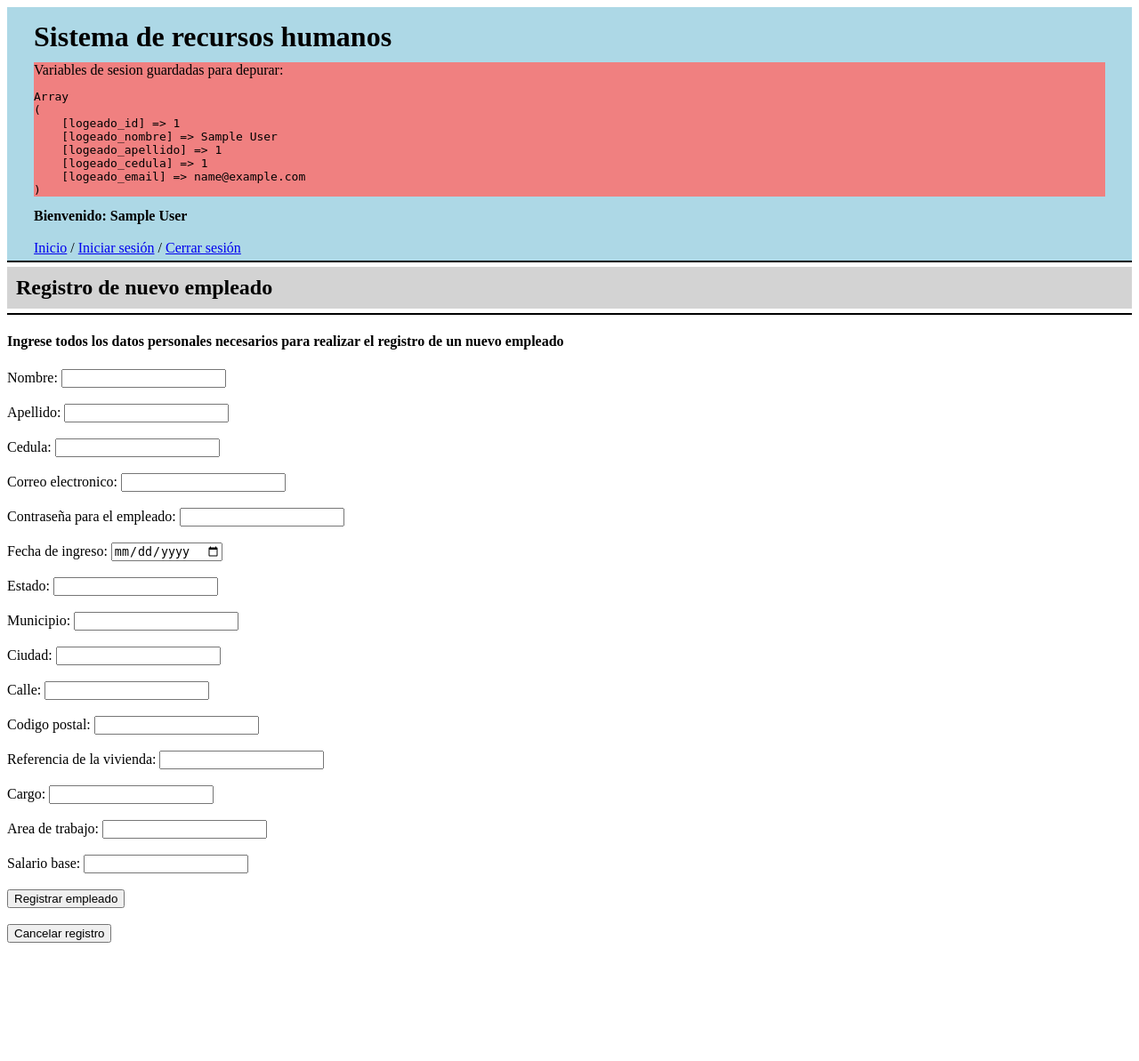
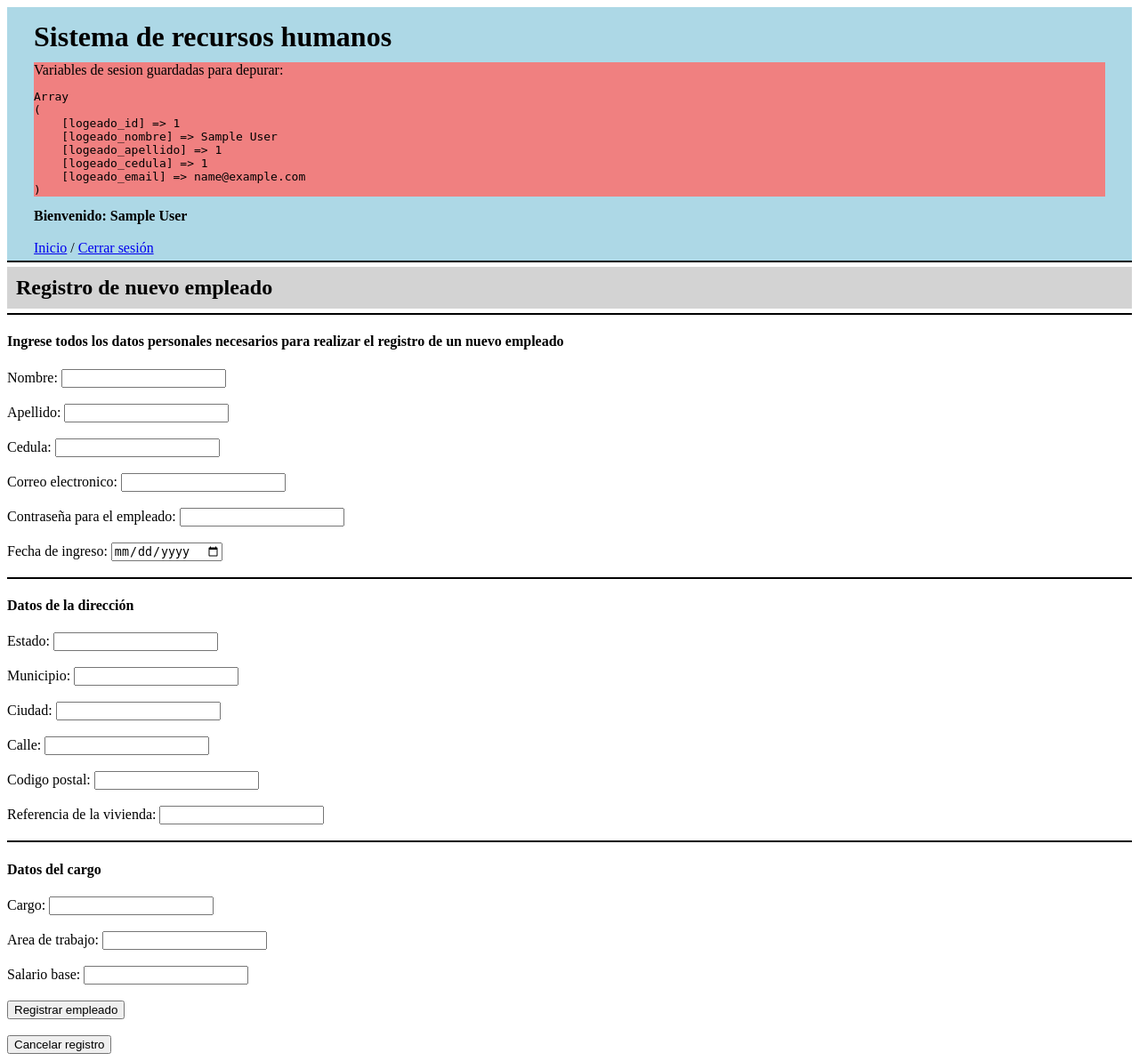
Before and after one commit to carldanvm/rrhh, a PHP site: page /index.php?page=registro_empleados in a window 1280 px wide. Shown: the whole page at 89% size. Before the commit the page ends 1060 px from the top, so only its background shows below. Run offline with PHP 8.4, Linux system fonts and the light colour scheme; the visitor is signed in with stand-in values (Sample User, id 1).

Commit message:
no mostrar boton login si ya estas logeado

```diff
--- a/tareas.txt
+++ b/tareas.txt
@@ -1,2 +1,6 @@
 -Validar si la cedula o el email ya existen en la base de datos antes de intentar registrar uno nuevo,
 esta dando error porque en la base de dato se especifica que es un dato unico
+
+-Evitar que el usuario entre al formulario de login, si ya esta logeado, redireccionar al panel
+
+-Añadir tipo de usuario en la base de datos (normal, rrhh), solo los de tipo rrhh podran logear y añadir empleados
--- a/vistas/includes/header.php
+++ b/vistas/includes/header.php
@@ -52,10 +52,14 @@
         <br>
 
         <div class="menu-navegacion">
-            <a href="index.php?page=inicio">Inicio</a> /
-            <a href="index.php?page=login">Iniciar sesión</a>
+            <a href="index.php?page=inicio">Inicio</a>
             <?php
-            /* No mostrar la opcion de cerrar sesion si no se inicio sesion */
+            /* Si no esta logeado mostrar el link de iniciar sesion */
+            if (!isset($_SESSION['logeado_id'])) {
+                echo '/ <a href="index.php?page=login">Iniciar sesión</a>';
+            };
+
+            /* Mostrar el link de cerrar sesion solo si la sesion fue iniciada */
             if (isset($_SESSION['logeado_id'])) {
                 echo '/ <a href="index.php?page=logout">Cerrar sesión</a>';
             }
--- a/vistas/registro_empleados.php
+++ b/vistas/registro_empleados.php
@@ -37,6 +37,10 @@
     <input type="date" id="fecha_ingreso" name="fecha_ingreso" required
         value="<?php echo isset($_POST['fecha_ingreso']) ? htmlspecialchars($_POST['fecha_ingreso']) : ''; ?>"><br><br>
 
+    <hr>
+
+    <h4>Datos de la dirección</h4>
+
     <label for="estado">Estado:</label>
     <input type="text" id="estado" name="estado"
         required pattern="^[A-Za-z]+(?:\s[A-Za-z]+)*$"
@@ -67,6 +71,10 @@
         required pattern="^[A-Za-z0-9]+(?:\s[A-Za-z0-9]+)*$"
         title="La referencia no puede estar vacio o en blanco"><br><br>
 
+    <hr>
+
+    <h4>Datos del cargo</h4>
+
     <label for="cargo">Cargo:</label>
     <input type="text" id="cargo" name="cargo"
         required pattern="^[A-Za-z0-9]+(?:\s[A-Za-z0-9]+)*$"
```
